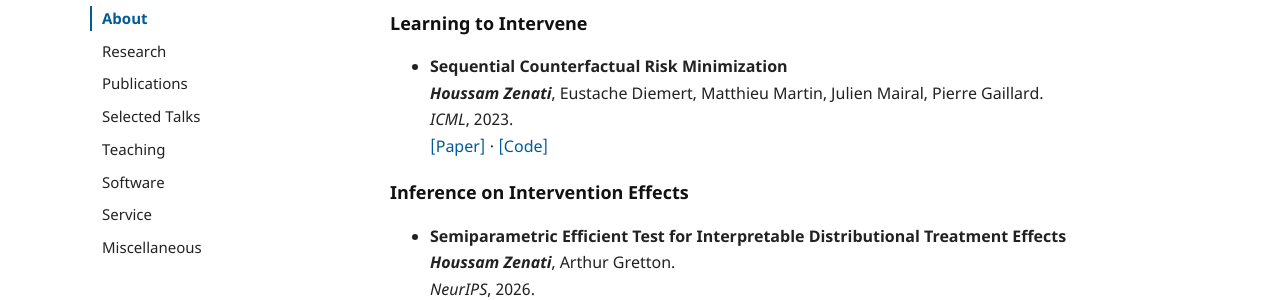
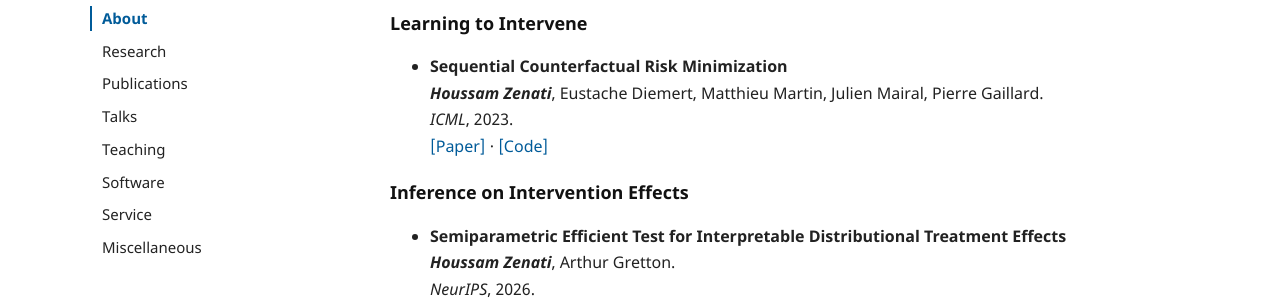
Before and after one commit to houssamzenati/houssamzenati.github.io, a Jekyll site: the page built from index.md, in a window 1280 px wide. Shown: the part 710-1010 px from the top of the page. Built offline with Jekyll 4.4.1, drawn with Linux system fonts in a browser that asks for light colours; a style sheet for code colours, icons or effects is not loaded.

Commit message:
Keep Talks as sidebar navigation label

```diff
--- a/_layouts/default.html
+++ b/_layouts/default.html
@@ -35,7 +35,7 @@
           <a href="{{ "/" | relative_url }}" {% if page.url == "/" %}class="is-active"{% endif %}>About</a>
           <a href="{{ "/research/" | relative_url }}" {% if page.url == "/research/" %}class="is-active"{% endif %}>Research</a>
           <a href="{{ "/publications/" | relative_url }}" {% if page.url == "/publications/" %}class="is-active"{% endif %}>Publications</a>
-          <a href="{{ "/talks/" | relative_url }}" {% if page.url == "/talks/" %}class="is-active"{% endif %}>Selected Talks</a>
+          <a href="{{ "/talks/" | relative_url }}" {% if page.url == "/talks/" %}class="is-active"{% endif %}>Talks</a>
           <a href="{{ "/teaching/" | relative_url }}" {% if page.url == "/teaching/" %}class="is-active"{% endif %}>Teaching</a>
           <a href="{{ "/software/" | relative_url }}" {% if page.url == "/software/" %}class="is-active"{% endif %}>Software</a>
           <a href="{{ "/service/" | relative_url }}" {% if page.url == "/service/" %}class="is-active"{% endif %}>Service</a>
```
